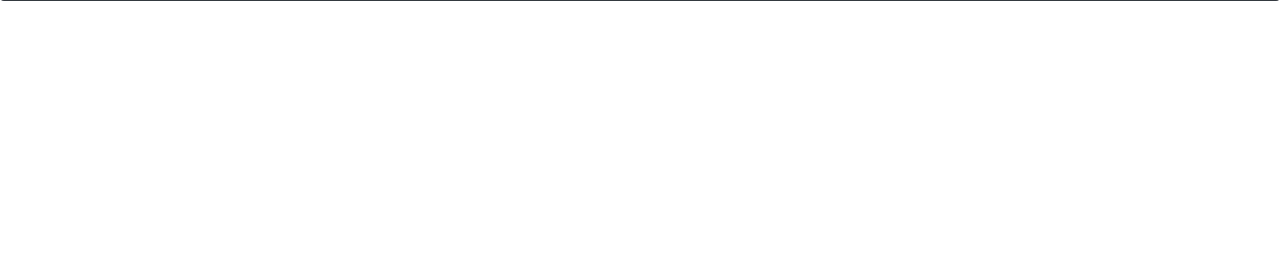
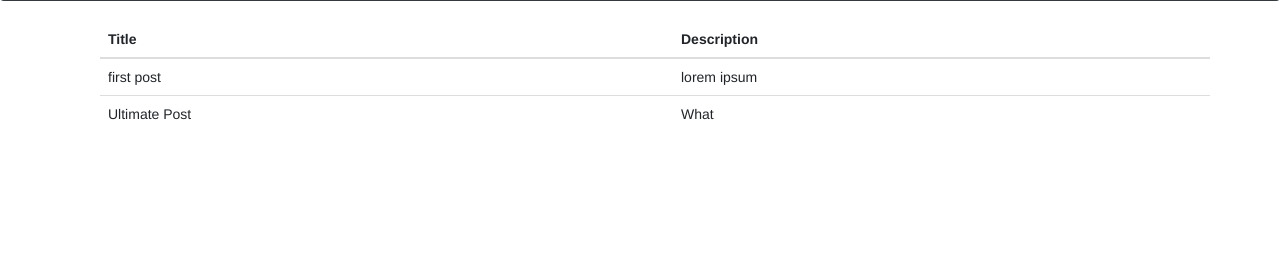
Before and after one commit to code-amir/Django-CRUD, a Django app: page /posts/listPost/ in a window 1280 px wide. Shown: the part 81-342 px from the top of the page. Run offline with Django 3.2, Linux system fonts and the light colour scheme; a user stored in the database is signed in; data comes from the database, SQL or seed files in the repository; both versions use the stored data as it was after the commit; some libraries are stand-ins or nearby versions.

Commit message:
second commit

```diff
--- a/posts/models.py
+++ b/posts/models.py
@@ -4,7 +4,7 @@
 # Create your models here.
 
 class post(models.Model):
-    user        =   models.OneToOneField(User,on_delete = models.CASCADE)
+    user        =   models.CharField(max_length=50)
     title 		= 	models.CharField(max_length=50)
     description =   models.CharField(max_length=50)
 
--- a/posts/views.py
+++ b/posts/views.py
@@ -24,7 +24,10 @@
 @login_required
 def createPost(request):
 	if(request.method=="POST"):
-		form = PostForm(request.POST)
+		postForm = post()
+		postForm.user = request.user
+		print(request.user)
+		form = PostForm(request.POST,instance = postForm)
 		if form.is_valid():
 			form.save()
 		return render(request,'posts/home.html')
@@ -37,4 +40,6 @@
 
 @login_required
 def listPost(request):
-	return render(request,"posts/home.html")
+	user = request.user
+	lstRequest = list(post.objects.filter())
+	return render(request,"posts/listPost.html",{'lstRequest': lstRequest})
--- a/templates/posts/listPost.html
+++ b/templates/posts/listPost.html
@@ -1,13 +1,25 @@
 {% extends "baseLayout.html" %}
 {% load staticfiles %}
 {% block content %}
-<div class="jumbotron">
- <form method="POST">
-		{% csrf_token %}
-		{{ form.as_p }}
-		<input type="button" name="submit" value="Submit">
-	</form>
-  {% endif %}
+<div class="container">
 
+	<table class="table table-hover">
+	    <thead>
+	      <tr>
+	        <th>Title</th>
+	        <th>Description</th>
+	      </tr>
+	    </thead>
+	    <tbody>
+
+	      {% for request in lstRequest %}
+		      <tr>
+		        <td>{{ request.title }}
+		        <td>{{ request.description }}</td>
+		      </tr>
+	      {% endfor %}
+	    </tbody>
+	</table>
 </div>
+
 {% endblock %}
```
Also changed, not shown: db.sqlite3, posts/migrations/0001_initial.py (added), posts/migrations/0002_auto_20190509_0150.py (added), profile_pics/WIN_20190220_15_49_26_Pro.jpg (added), 1 other file.
